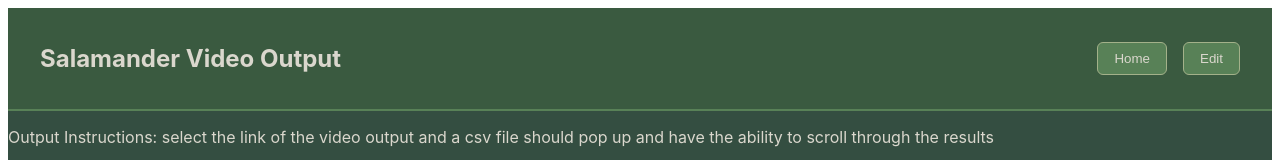
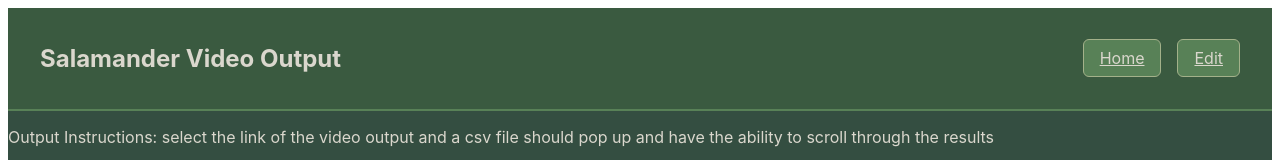
Before and after one commit to Butenkite/Front-End-Salamander, a Next.js app: page /output in a window 1280 px wide. Shown: the top 160 px of the page. Built offline with nearby package versions, Linux system fonts and the light colour scheme.

Commit message:
Updated all three pages so buttons are linked and work for easier navigation

```diff
--- a/app/edit/page.tsx
+++ b/app/edit/page.tsx
@@ -2,6 +2,7 @@
 
 import React, { useState } from 'react';
 import "./edit.css"
+import Link from "next/link";
 
 export default function Page({ videoList }) {
   const [color, setColor] = useState('#ffffff');
@@ -11,7 +12,7 @@ export default function Page({ videoList }) {
     <main className="app-container">
       <nav className="top-nav">
         <h1 className="logo">Salamander Finder</h1>
-        <button className="nav-btn">Home</button>
+        <Link href="/" className="nav-btn">Home</Link>
       </nav>
 
       <section className="content-layout-2">
--- a/app/output/page.tsx
+++ b/app/output/page.tsx
@@ -2,6 +2,7 @@
 
 import React, { useState } from 'react';
 import "./output.css";
+import Link from "next/link";
 
 export default function OutputPage(){
     //im putting example data as this will need to be replace by API results
@@ -27,8 +28,8 @@ export default function OutputPage(){
         <nav className="top-nav">
         <h1 className="logo">Salamander Video Output</h1>
           <div className="nav-right">
-        <button className="nav-btn">Home</button>
-        <button className="nav-btn">Edit</button>
+        <Link href="/" className="nav-btn">Home</Link>
+        <Link href="/edit" className="nav-btn">Edit</Link>
           </div>
         </nav>
 
--- a/app/page.tsx
+++ b/app/page.tsx
@@ -2,6 +2,7 @@ import videoList from "../samples/testVideoList.json";
 import Cardlist from "./Cardlist";
 import { videoParser } from "./videoParser";
 import './home.css';
+import Link from "next/link";
 
 const parsedVideos = videoParser(videoList);
 
@@ -10,7 +11,7 @@ export default function Page({ videoList }) {
     <main className="app-container">
       <nav className="top-nav">
         <h1 className="logo">Salamander Finder</h1>
-        <button className="nav-btn">Outputs</button>
+        <Link href="/output" className="nav-btn">Outputs</Link>
       </nav>
 
       <section className="content-layout">
```
